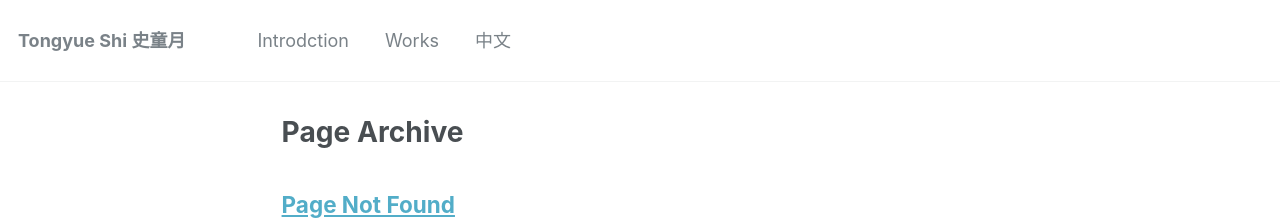
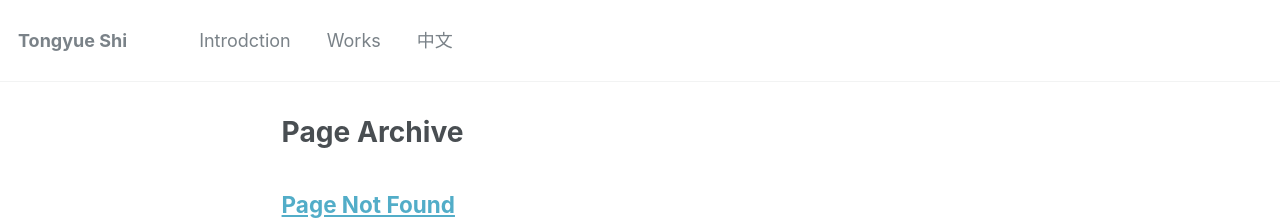
Before and after one commit to perfectboy666/perfectboy666.github.io, a Jekyll site: the page built from _pages/page-archive.html, in a window 1280 px wide. Shown: the top 221 px of the page. Built offline with Jekyll 4.4.1, drawn with Linux system fonts in a browser that asks for light colours.

Commit message:
Update _config.yml

```diff
--- a/_config.yml
+++ b/_config.yml
@@ -7,7 +7,7 @@
 
 # Site Settings
 locale                   : "en-US"
-title                    : "Tongyue Shi 史童月"
+title                    : "Tongyue Shi"
 title_separator          : "-"
 name                     : &name "Tongyue Shi"
 description              : &description "personal description"
@@ -80,7 +80,7 @@
 
 # Site Author
 author:
-  name             : "Tongyue Shi"
+  name             : "Tongyue Shi（史童月）"
   avatar           : "mee.jpg"
   bio              : "Want to be an AI scientist~😁"
   location         : "Suzhou, China"
```
